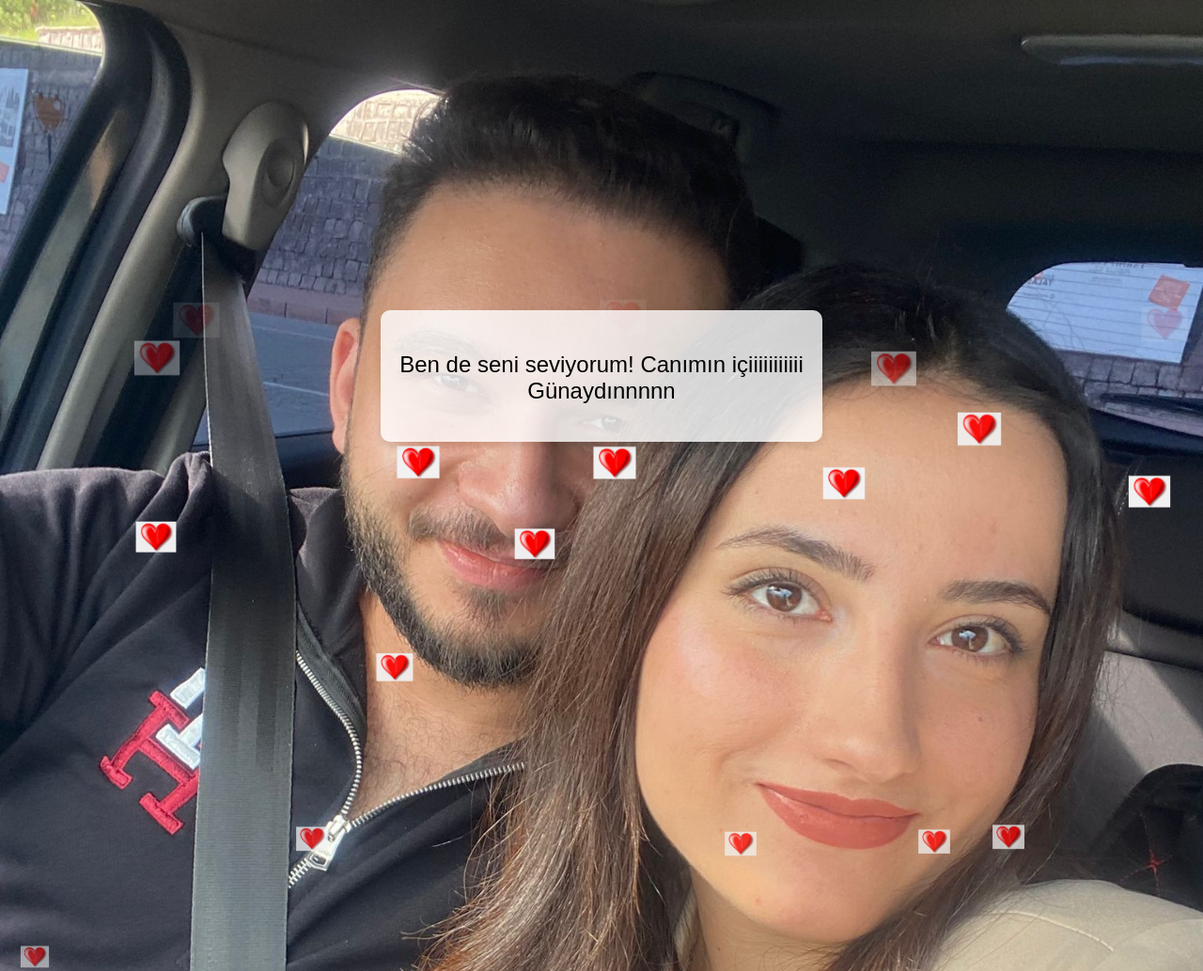
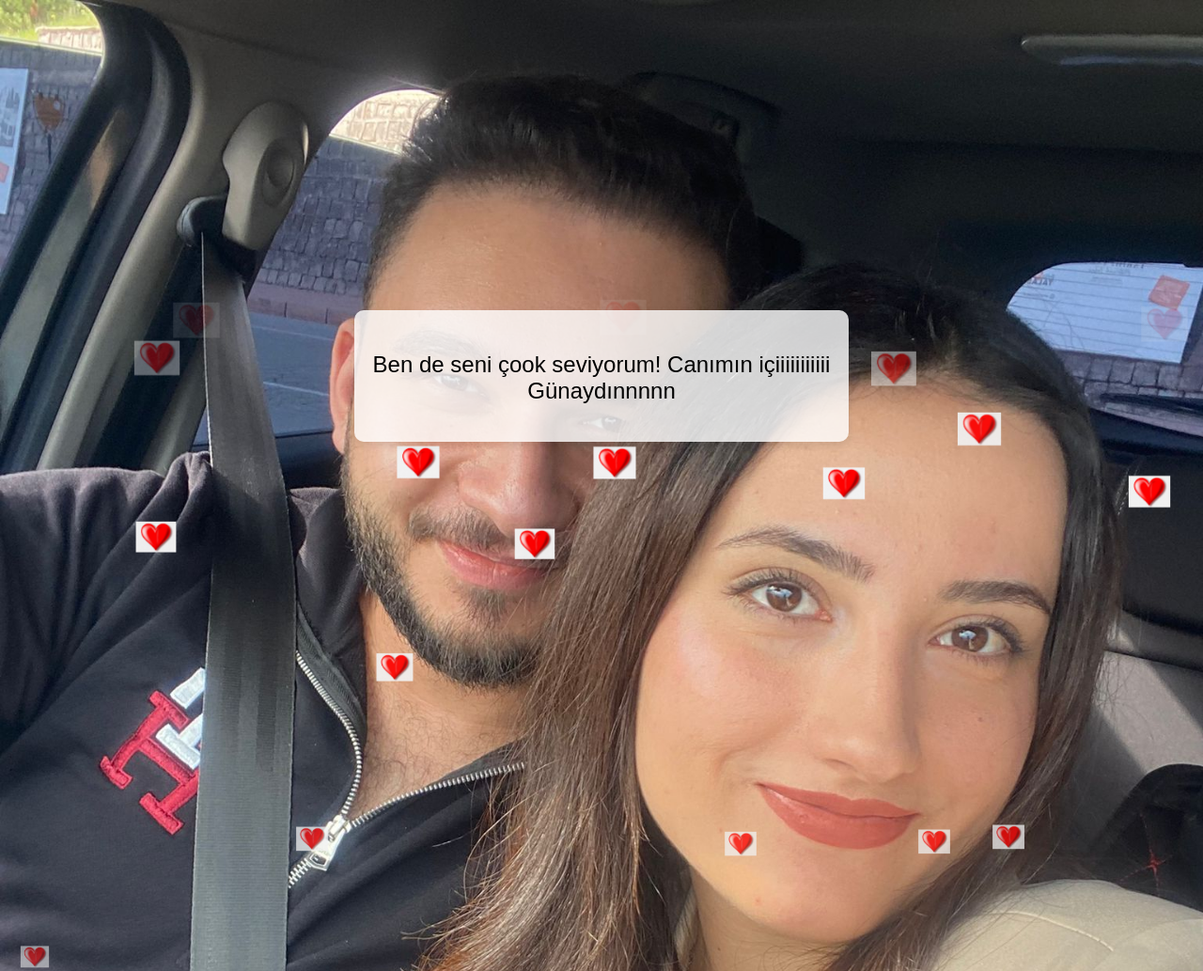
Before and after one commit to yusufhandogan/nuray, a plain HTML site: page sayfa.htm in a window 1280 px wide. Shown: the whole page at 94% size. Drawn offline with Linux system fonts and the light colour scheme.

Commit message:
Update sayfa.htm

```diff
--- a/sayfa.htm
+++ b/sayfa.htm
@@ -57,7 +57,7 @@
 </head>
 <body>
     <div class="container">
-        <p class="message">Ben de seni seviyorum! Canımın içiiiiiiiiiii <br>
+        <p class="message">Ben de seni çook seviyorum! Canımın içiiiiiiiiiii <br>
             Günaydınnnnn</p>
     </div>
     <script>
```
